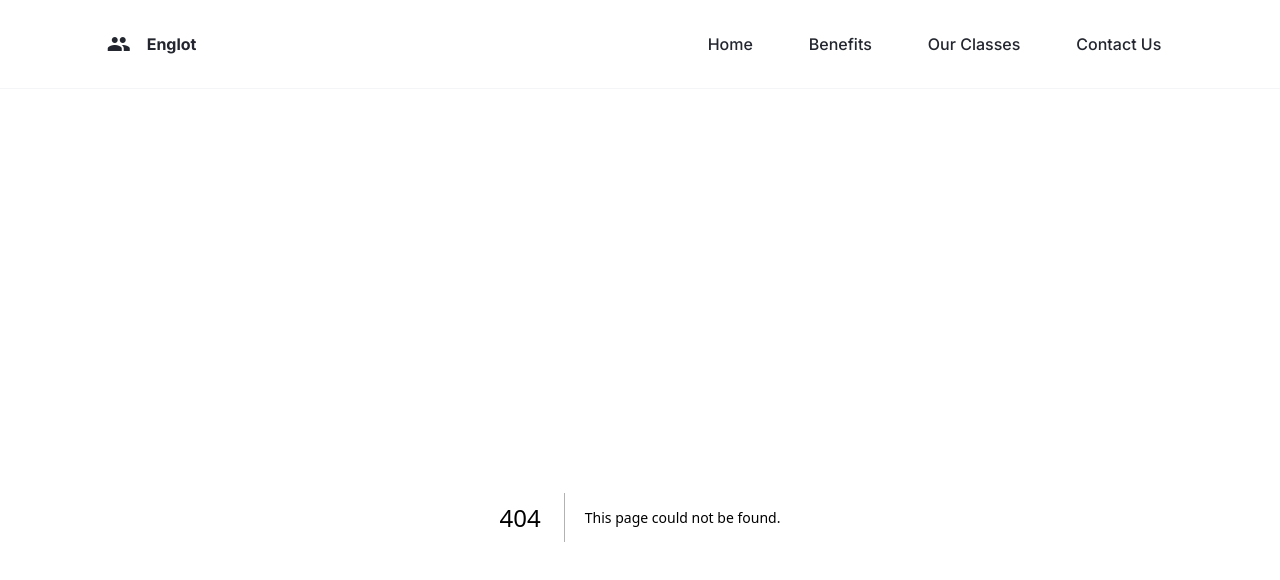
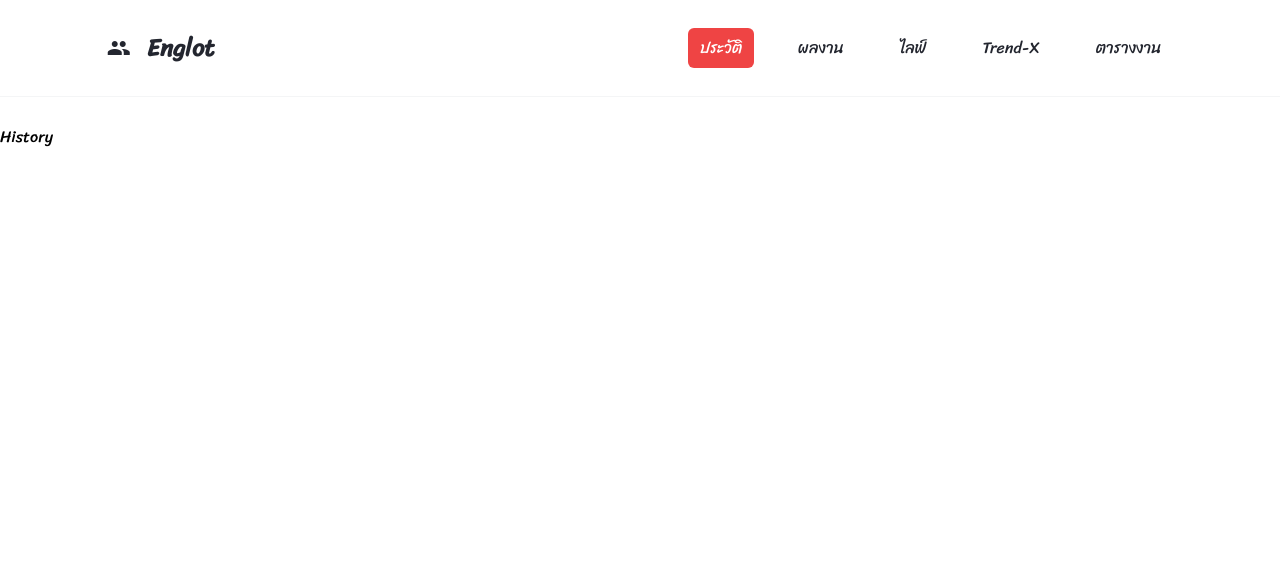
Before and after one commit to darunporn-san/englot, a Next.js app: page /history in a window 1280 px wide. Before the commit this address had no page. Shown: the top 580 px of the page. Built offline with nearby package versions, Linux system fonts and the light colour scheme.

Commit message:
[feat]menu

```diff
--- a/src/app/globals.css
+++ b/src/app/globals.css
@@ -1,22 +1,28 @@
-@import url('https://fonts.googleapis.com/css2?family=DM+Sans:wght@400;700&family=Poppins:wght@400;500;600;700&display=swap');
+/* @import url('https://fonts.googleapis.com/css2?family=DM+Sans:wght@400;700&family=Poppins:wght@400;500;600;700&display=swap'); */
+
 
 @tailwind base;
 @tailwind components;
 @tailwind utilities;
 
-html,
+/* html,
 body,
 #root,
 .app {
   height: 100%;
   width: 100%;
-  font-family: 'Poppins';
+  font-family: "Sriracha", cursive;
   @apply bg-gray-100 text-gray-500
 }
 a:hover {
   @apply transition duration-200;
   @apply text-gray-700
+} */
+
+body {
+  font-family: "Sriracha";
 }
+
 
 .material-icons {
   font-family: 'Material Icons';
@@ -42,3 +48,9 @@ a:hover {
   /* Support for IE. */
   font-feature-settings: 'liga';
 }
+
+/* .sriracha-regular {
+  font-family: "Sriracha", cursive;
+  font-weight: 400;
+  font-style: normal;
+} */
--- /dev/null
+++ b/src/app/history/page.tsx
@@ -0,0 +1,5 @@
+import Image from "next/image";
+
+export default function History() {
+  return <div>History</div>;
+}
--- a/src/app/layout.tsx
+++ b/src/app/layout.tsx
@@ -3,14 +3,11 @@ import { Inter } from "next/font/google";
 import "./globals.css";
 import Navbar from "@/components/nav-bar";
 
-const inter = Inter({ subsets: ["latin"] });
 
 export const metadata: Metadata = {
   title: "Create Next App",
   description: "Generated by create next app",
 };
-
-
 
 export default function RootLayout({
   children,
@@ -24,8 +21,14 @@ export default function RootLayout({
           href="https://fonts.googleapis.com/icon?family=Material+Icons"
           rel="stylesheet"
         />
+        <link rel="preconnect" href="https://fonts.googleapis.com" />
+        <link rel="preconnect" href="https://fonts.gstatic.com" />
+        <link
+          href="https://fonts.googleapis.com/css2?family=Sriracha&display=swap"
+          rel="stylesheet"
+        ></link>
       </head>
-      <body className={inter.className}>
+      <body>
         <Navbar />
         <hr />
 
--- /dev/null
+++ b/src/app/live/page.tsx
@@ -0,0 +1,5 @@
+import Image from "next/image";
+
+export default function Live() {
+  return <div>Live</div>;
+}
--- /dev/null
+++ b/src/app/schedule/page.tsx
@@ -0,0 +1,5 @@
+import Image from "next/image";
+
+export default function Schedule() {
+  return <div>Schedule</div>;
+}
--- /dev/null
+++ b/src/app/trend-x/page.tsx
@@ -0,0 +1,5 @@
+import Image from "next/image";
+
+export default function TrendX() {
+  return <div>TrendX</div>;
+}
--- /dev/null
+++ b/src/app/working/page.tsx
@@ -0,0 +1,5 @@
+import Image from "next/image";
+
+export default function Working() {
+  return <div>Working</div>;
+}
--- a/src/components/nav-bar.tsx
+++ b/src/components/nav-bar.tsx
@@ -1,18 +1,22 @@
 "use client";
+import { useActivePath } from "@/utils/helper";
 import Link from "next/link";
 import { useState } from "react";
 
 const NavLinks = [
-  { id: 1, name: "Home", path: "/" },
-  { id: 2, name: "Benefits", path: "/blog" },
-  { id: 3, name: "Our Classes", path: "/about" },
-  { id: 4, name: "Contact Us", path: "/contact-us" },
+  { id: 1, name: "ประวัติ", path: "/history" },
+  { id: 2, name: "ผลงาน", path: "/working" },
+  { id: 3, name: "ไลฟ์", path: "/live" },
+  { id: 4, name: "Trend-X", path: "/trend-x" },
+  { id: 5, name: "ตารางงาน", path: "/schedule" },
+
 ];
 
 //wilxiiix
 
 const Navbar = () => {
   const [toggleMenu, setToggleMenu] = useState(false);
+  const checkActivePath = useActivePath()
 
   return (
     <nav>
@@ -25,7 +29,7 @@ const Navbar = () => {
                 className="flex gap-1 font-bold text-gray-700 items-center "
               >
                 <span className="material-icons mr-3">group</span>
-                <span>Englot</span>
+                <span className="text-2xl">Englot</span>
               </a>
             </div>
           </div>
@@ -33,8 +37,8 @@ const Navbar = () => {
             <div className="hidden xs:flex items-center gap-10">
               <div className="hidden lg:flex gap-8 ">
                 {NavLinks.map((link) => (
-                  <Link key={link.id} href={link.path}>
-                    <span className="block px-3 py-2 rounded-md text-base font-medium text-gray-700 hover:text-gray-900">
+                  <Link key={link.id} href={link.path} className={checkActivePath(link.path) ? 'bg-red-500 text-white rounded-md' : 'text-gray-700'}>
+                    <span className="block px-3 py-2 rounded-md text-base font-medium hover:bg-lime-100 ">
                       {link.name}
                     </span>
                   </Link>
@@ -57,8 +61,8 @@ const Navbar = () => {
         <div className="px-8">
           <div className="flex flex-col gap-2 font-bold tracking-wider">
             {NavLinks.map((link) => (
-              <Link key={link.id} href={link.path}>
-                <span className="block px-3 py-2 rounded-md text-base font-medium text-gray-700 hover:text-gray-900 hover:bg-emerald-400">
+              <Link key={link.id} href={link.path} className={checkActivePath(link.path) ? 'bg-red-500 rounded-lg text-white ' : 'text-gray-700'}>
+                <span className="block px-3 py-2 rounded-md text-base font-medium hover:bg-lime-100 ">
                   {link.name}
                 </span>
               </Link>
```
